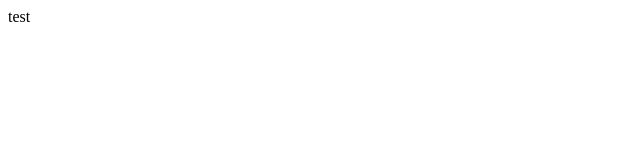
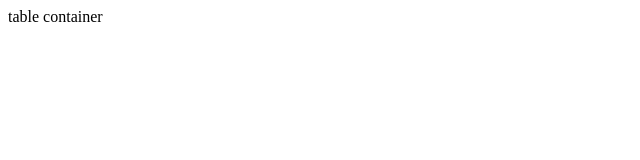
Before and after one commit to gnvcor/ASOdesk-test, a React (Create React App) app: page / in a window 1280 px wide. Shown: the top 160 px of the page, without its empty margins (0-640 px from the left). Built offline with nearby package versions, Linux system fonts and the light colour scheme.

Commit message:
[task] Реализовал получение данных с бека для таблицы

```diff
--- /dev/null
+++ b/src/actions/tableActions.ts
@@ -0,0 +1,12 @@
+import { ThunkAction } from 'redux-thunk'
+import { Action } from 'redux'
+import { ACTION_TABLE_DATA_LOAD } from '../constants/tableActionNamesConstants'
+import tableService from '../services/tableService'
+import { RootState } from "../reducers/reducers"
+
+export const onLoadData = (): ThunkAction<void, RootState, unknown, Action<string>> => dispatch => {
+    const onChange = (data: any) => ({ type: ACTION_TABLE_DATA_LOAD, payload: { data } })
+
+    tableService.loadData()
+        .then(response => dispatch(onChange(response)))
+}
--- /dev/null
+++ b/src/constants/tableActionNamesConstants.ts
@@ -0,0 +1 @@
+export const ACTION_TABLE_DATA_LOAD = 'actionTable:data:load'
--- a/src/containers/App.tsx
+++ b/src/containers/App.tsx
@@ -1,11 +1,12 @@
 import React from 'react'
+import TableContainer from './table/TableContainer'
 
 function App() {
   return (
-    <div>
-      test
-    </div>
+    <>
+      <TableContainer />
+    </>
   );
 }
 
-export default App;
+export default App
--- /dev/null
+++ b/src/containers/table/TableContainer.tsx
@@ -0,0 +1,20 @@
+import React, { useEffect } from 'react'
+import { connect } from 'react-redux'
+import { onLoadData } from '../../actions/tableActions'
+
+interface ITableContainer {
+    onLoadData(): void
+}
+
+const TableContainer = ({ onLoadData }: ITableContainer) => {
+    useEffect(() => {
+        onLoadData()
+    }, [])
+
+    return <div>table container</div>
+}
+
+export default connect(
+    null,
+    { onLoadData },
+)(TableContainer)
--- /dev/null
+++ b/src/services/tableService.ts
@@ -0,0 +1,12 @@
+export default {
+    loadData(): Promise<any> {
+        const url = 'https://hq.asodesk.com/api/us/demo/keyword-analytics/data-stats'
+
+        return fetch(url, {
+            method: 'POST',
+            mode: 'no-cors',
+        })
+            .then(response => response.json())
+            .catch(error => console.log(error))
+    }
+}
```
